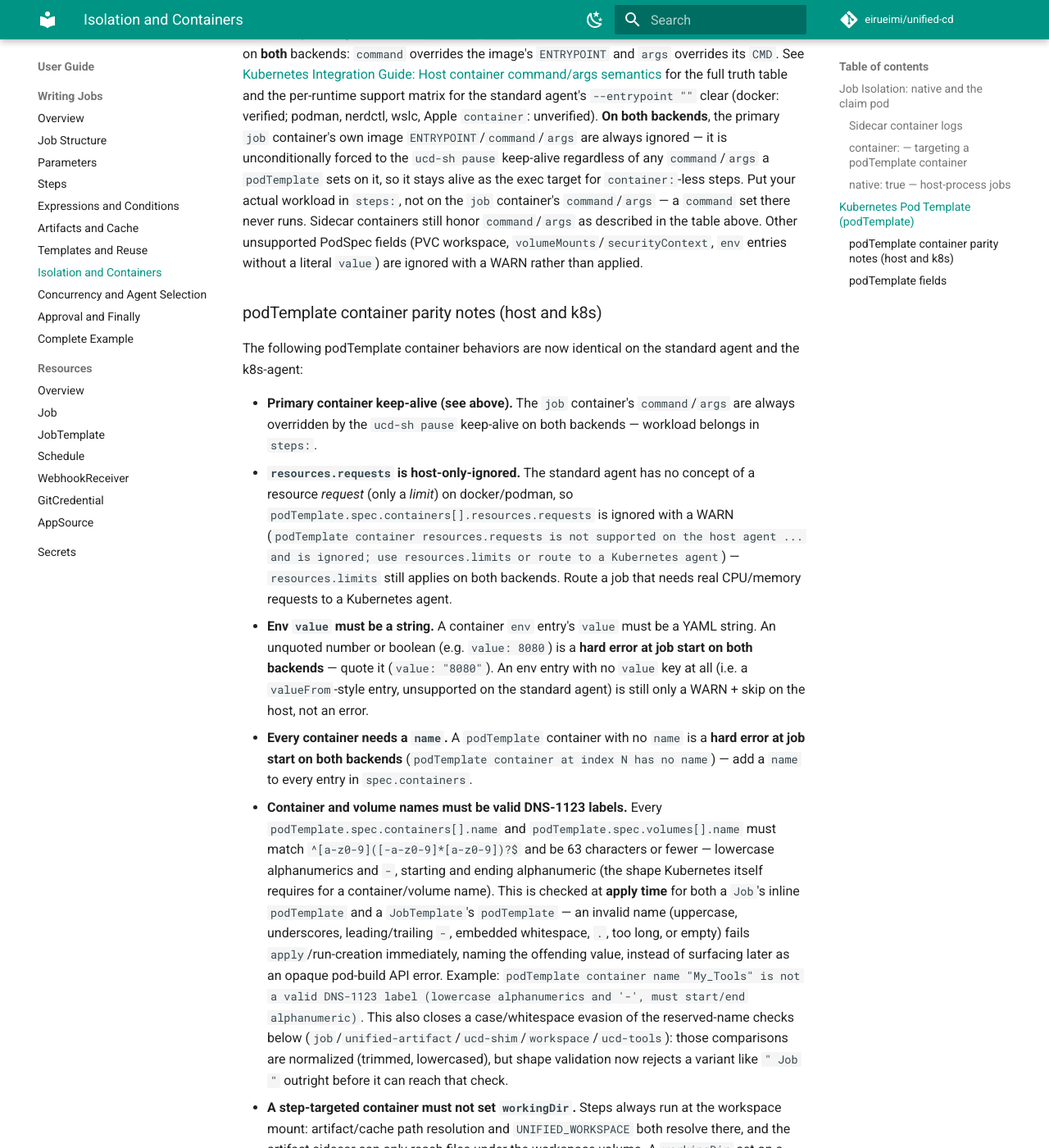
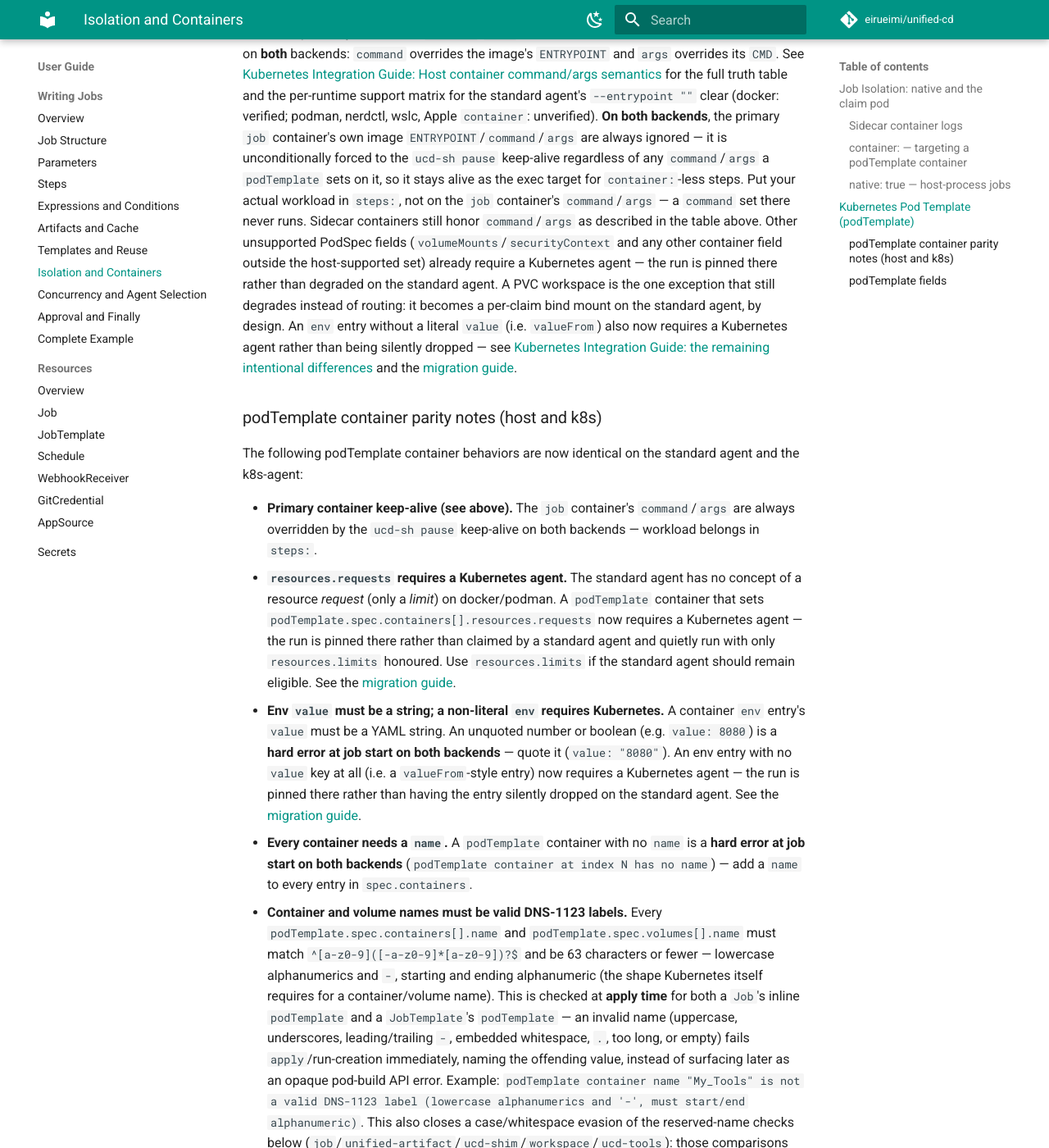
Before and after one commit to eirueimi/unified-cd, an MkDocs documentation site: the page built from docs/user-guide/writing-jobs/isolation-and-containers.md, in a window 1280 px wide and 1400 px high, scrolled down 3519 px. Shown: the whole window at 82% size. Built offline with MkDocs 1.6.1 and Material for MkDocs 9.7.7, drawn with Linux system fonts in a browser that asks for light colours; comment, search, counter and statistics services are not loaded.

Commit message:
docs(routing): document the podTemplate sub-field routing change
The intentional-differences entries described degradation on the host;
they are routing statements now. Adds a migration guide with the search
that finds affected jobs before upgrading, since the symptom only appears
after.

Also fixes the same stale WARN-based framing in the podTemplate container
parity notes (user-guide/writing-jobs/isolation-and-containers.md), which
described resources.requests and non-literal env identically to the now-
corrected kubernetes-integration.md entries.

```diff
--- a/docs/user-guide/writing-jobs/isolation-and-containers.md
+++ b/docs/user-guide/writing-jobs/isolation-and-containers.md
@@ -182,9 +182,17 @@ so it stays alive as the exec target for `container:`-less steps. Put your
 actual workload in `steps:`, not on the `job` container's `command`/`args`
 — a `command` set there never runs. Sidecar containers still honor
 `command`/`args` as described in the table above. Other unsupported
-PodSpec fields (PVC workspace, `volumeMounts`/`securityContext`, `env`
-entries without a literal `value`) are ignored with a WARN rather than
-applied.
+PodSpec fields (`volumeMounts`/`securityContext` and any other container
+field outside the host-supported set) already require a Kubernetes agent —
+the run is pinned there rather than degraded on the standard agent. A PVC
+workspace is the one exception that still degrades instead of routing: it
+becomes a per-claim bind mount on the standard agent, by design. An `env`
+entry without a literal `value` (i.e. `valueFrom`) also now requires a
+Kubernetes agent rather than being silently dropped — see [Kubernetes
+Integration Guide: the remaining intentional
+differences](../../operator-manual/kubernetes-integration.md) and the
+[migration
+guide](../../operator-manual/migrations/podtemplate-subfield-routing.md).
 
 ### podTemplate container parity notes (host and k8s)
 
@@ -194,19 +202,23 @@ standard agent and the k8s-agent:
 - **Primary container keep-alive (see above).** The `job` container's
   `command`/`args` are always overridden by the `ucd-sh pause` keep-alive
   on both backends — workload belongs in `steps:`.
-- **`resources.requests` is host-only-ignored.** The standard agent has no
-  concept of a resource *request* (only a *limit*) on docker/podman, so
-  `podTemplate.spec.containers[].resources.requests` is ignored with a
-  WARN (`podTemplate container resources.requests is not supported on the
-  host agent ... and is ignored; use resources.limits or route to a
-  Kubernetes agent`) — `resources.limits` still applies on both backends.
-  Route a job that needs real CPU/memory requests to a Kubernetes agent.
-- **Env `value` must be a string.** A container `env` entry's `value` must
-  be a YAML string. An unquoted number or boolean (e.g. `value: 8080`) is
-  a **hard error at job start on both backends** — quote it
-  (`value: "8080"`). An env entry with no `value` key at all (i.e. a
-  `valueFrom`-style entry, unsupported on the standard agent) is still
-  only a WARN + skip on the host, not an error.
+- **`resources.requests` requires a Kubernetes agent.** The standard agent
+  has no concept of a resource *request* (only a *limit*) on docker/podman.
+  A `podTemplate` container that sets
+  `podTemplate.spec.containers[].resources.requests` now requires a
+  Kubernetes agent — the run is pinned there rather than claimed by a
+  standard agent and quietly run with only `resources.limits` honoured. Use
+  `resources.limits` if the standard agent should remain eligible. See the
+  [migration
+  guide](../../operator-manual/migrations/podtemplate-subfield-routing.md).
+- **Env `value` must be a string; a non-literal `env` requires Kubernetes.**
+  A container `env` entry's `value` must be a YAML string. An unquoted
+  number or boolean (e.g. `value: 8080`) is a **hard error at job start on
+  both backends** — quote it (`value: "8080"`). An env entry with no
+  `value` key at all (i.e. a `valueFrom`-style entry) now requires a
+  Kubernetes agent — the run is pinned there rather than having the entry
+  silently dropped on the standard agent. See the [migration
+  guide](../../operator-manual/migrations/podtemplate-subfield-routing.md).
 - **Every container needs a `name`.** A `podTemplate` container with no
   `name` is a **hard error at job start on both backends**
   (`podTemplate container at index N has no name`) — add a `name` to every
--- a/mkdocs.yml
+++ b/mkdocs.yml
@@ -124,6 +124,7 @@ nav:
       - Migrations:
           - ID-Scoped Agent Credentials: operator-manual/migrations/agent-id-scoped-credentials.md
           - Kubernetes Secrets Out of the Bundle: operator-manual/migrations/kubernetes-secrets-out-of-the-bundle.md
+          - PodTemplate Sub-Field Routing: operator-manual/migrations/podtemplate-subfield-routing.md
   - Reference:
       - CLI Reference: reference/cli.md
       - Configuration Reference: reference/configuration.md
```
Also changed, not shown: docs/operator-manual/kubernetes-integration.md (+18 -7 lines), docs/operator-manual/migrations/podtemplate-subfield-routing.md (added, +83 -0 lines).
